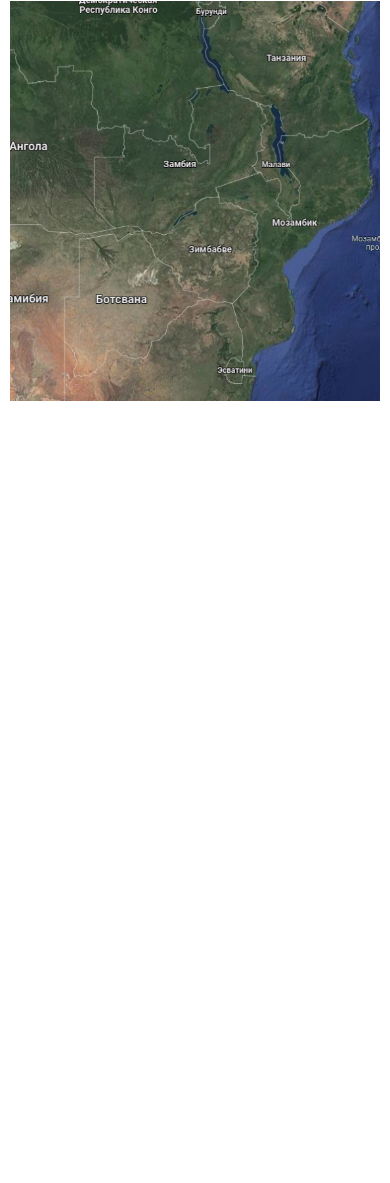
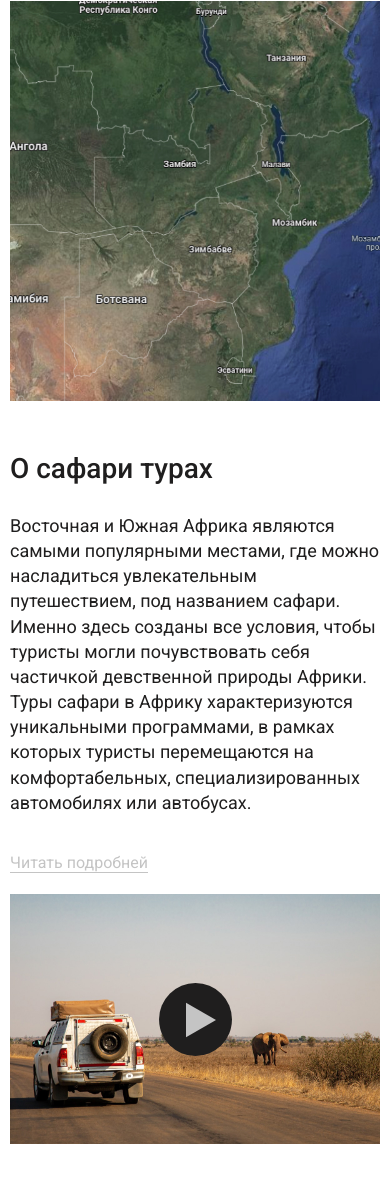
Before and after one commit to alienat3d/dev-safari, a website: page app/index.html in a window 390 px wide. Shown: the part 8879-10062 px from the top of the page. Before the commit the page ends 9330 px from the top, so only its background shows below. Drawn offline with nearby package versions, Linux system fonts and the light colour scheme; files that its build step writes are made by us from their sources.

Commit message:
done: @media VIDEO-PREVIEW

```diff
--- a/app/index.html
+++ b/app/index.html
@@ -358,7 +358,7 @@
     <!-- === / MAP === -->
 
     <!-- === VIDEO-PREVIEW === -->
-    <!-- <section class="video-preview">
+    <section class="video-preview">
       <div class="container">
         <div class="video-preview__inner">
           <div class="video-preview__content">
@@ -387,7 +387,7 @@
           </div>
         </div>
       </div>
-    </section> -->
+    </section>
     <!-- === / VIDEO-PREVIEW === -->
 
     <!-- === GALLERY === -->
--- a/app/scss/_media.scss
+++ b/app/scss/_media.scss
@@ -7,6 +7,11 @@
 
   .directions__image {
     width: 100%;
+  }
+
+  .video-preview__inner {
+    grid-template-columns: 1fr 2fr;
+    grid-gap: 20px;
   }
 }
 
@@ -69,6 +74,18 @@
   .map__img {
     min-height: 400px;
     background-position: 20% center;
+  }
+
+  .video-preview {
+    padding-bottom: 50px;
+  }
+
+  .video-preview__inner {
+    grid-template-columns: 1fr;
+  }
+
+  .video-preview__popup {
+    min-height: 415px;
   }
 }
 
@@ -215,6 +232,10 @@
     grid-template-columns: repeat(1, 1fr);
     grid-gap: 30px;
   }
+
+  .video-preview__popup {
+    min-height: 250px;
+  }
 }
 
 // === / WIDTH < 440px ===
```
